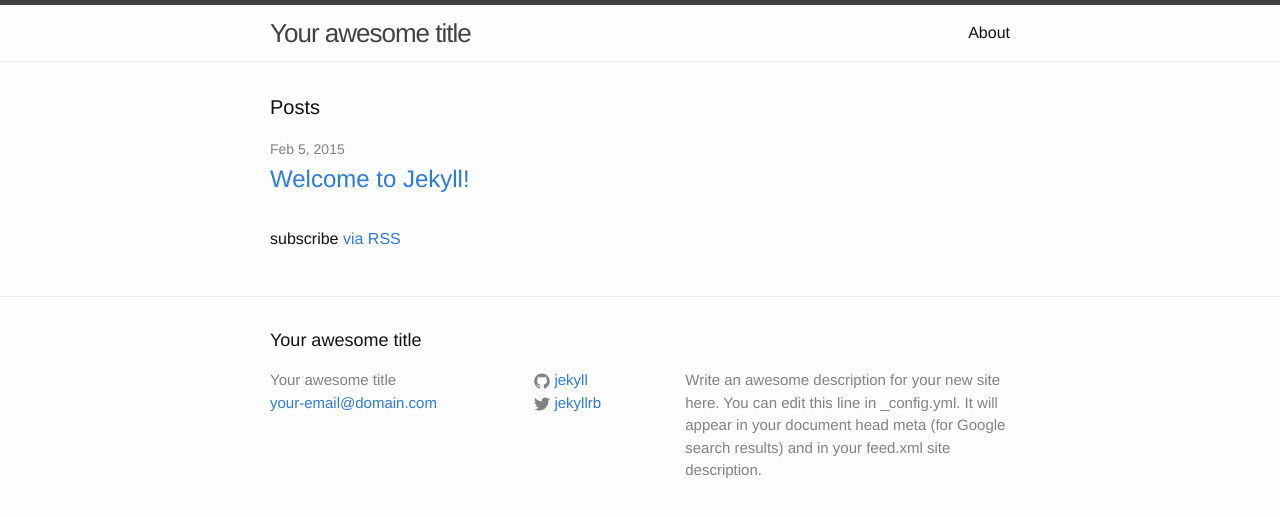
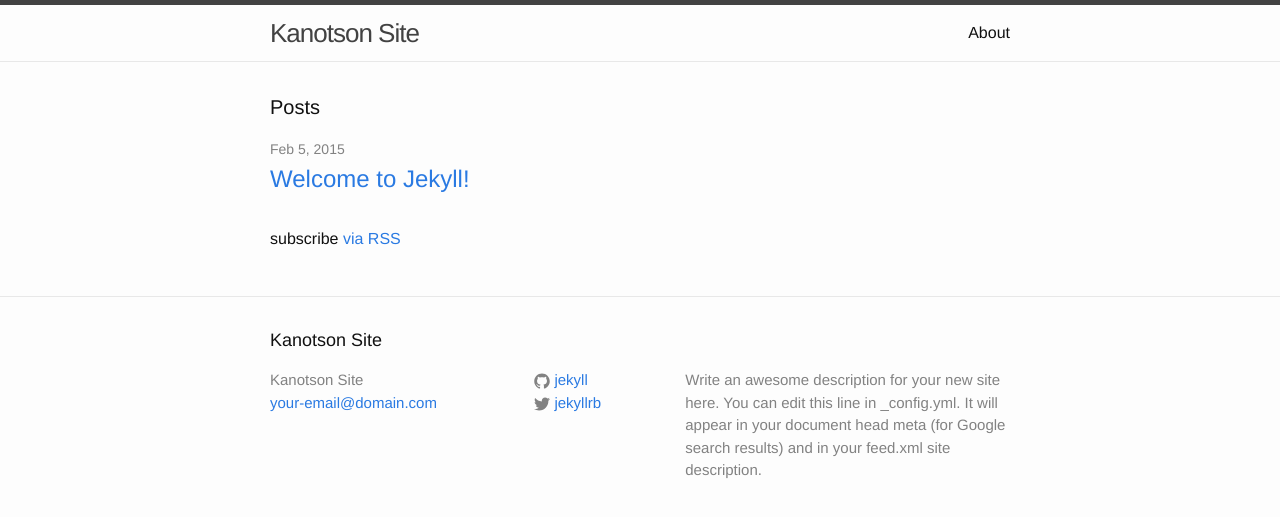
Before and after one commit to kanotson/kanotson.github.io, a Jekyll site: the page built from index.html, in a window 1280 px wide. Shown: the top 517 px of the page. Built offline with Jekyll 4.4.1, drawn with Linux system fonts in a browser that asks for light colours.

Commit message:
Cambiado título

```diff
--- a/_config.yml
+++ b/_config.yml
@@ -1,5 +1,5 @@
 # Site settings
-title: Your awesome title
+title: Kanotson Site
 email: your-email@domain.com
 description: > # this means to ignore newlines until "baseurl:"
   Write an awesome description for your new site here. You can edit this
```
